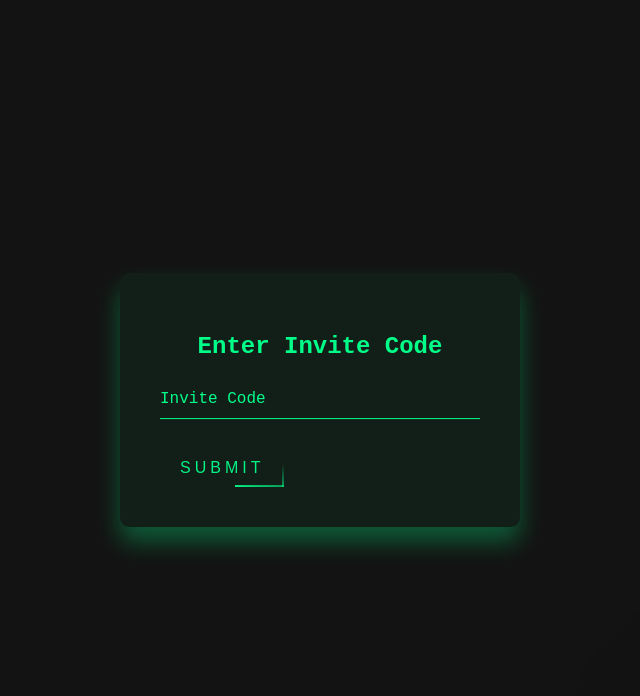
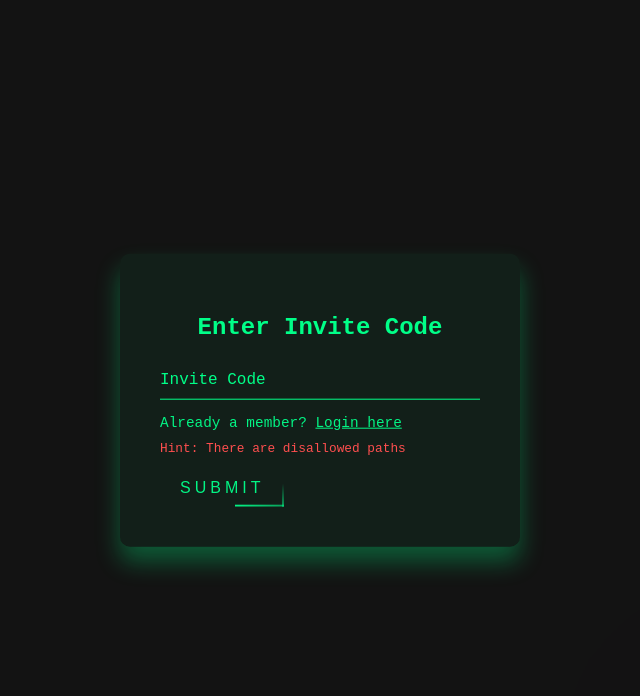
Before and after one commit to yashwankhede/Linux-CTF, a Flask app: page / in a window 1280 px wide. Shown: the top 696 px of the page, without its empty margins (320-960 px from the left). Run offline with Flask 3, Linux system fonts and the light colour scheme.

Commit message:
invite code box modified

```diff
--- a/templates/invite.html
+++ b/templates/invite.html
@@ -54,6 +54,13 @@
     <form method="POST" action="/verify-invite">
       <div class="user-box">
         <input type="text" name="invite" required>
+        <p style="color: #03f484; margin-top: -15px; margin-bottom: 10px; font-size: 0.9rem;">
+          Already a member?
+          <a href="{{ url_for('login') }}" style="color: #03f484; text-decoration: underline;">Login here</a>
+        </p>
+        <p style="color: #ff4f4f; font-size: 0.8rem; margin-top: 0;">
+          Hint: There are disallowed paths
+        </p>
         <label>Invite Code</label>
       </div>
       <button class="glow-button">
```
